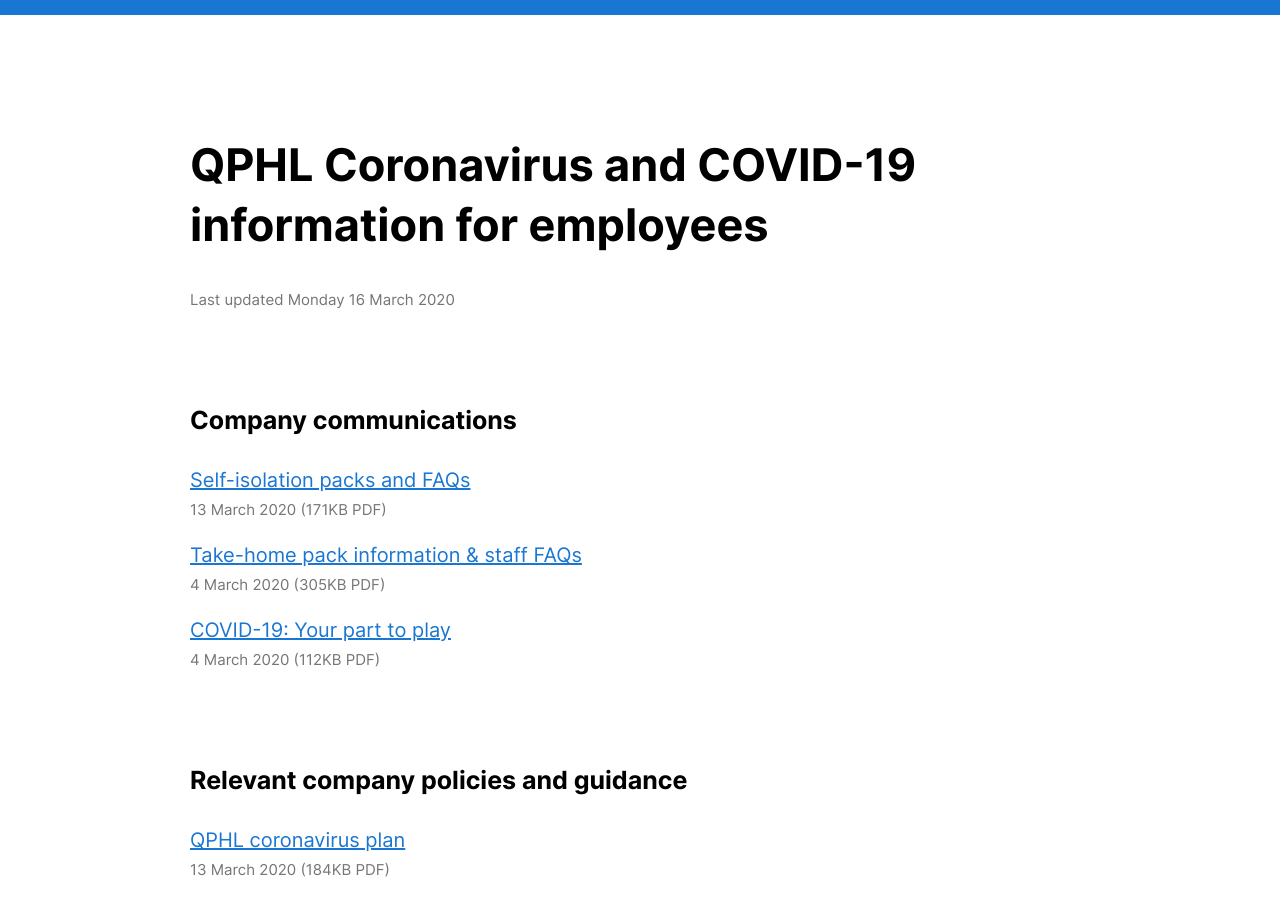
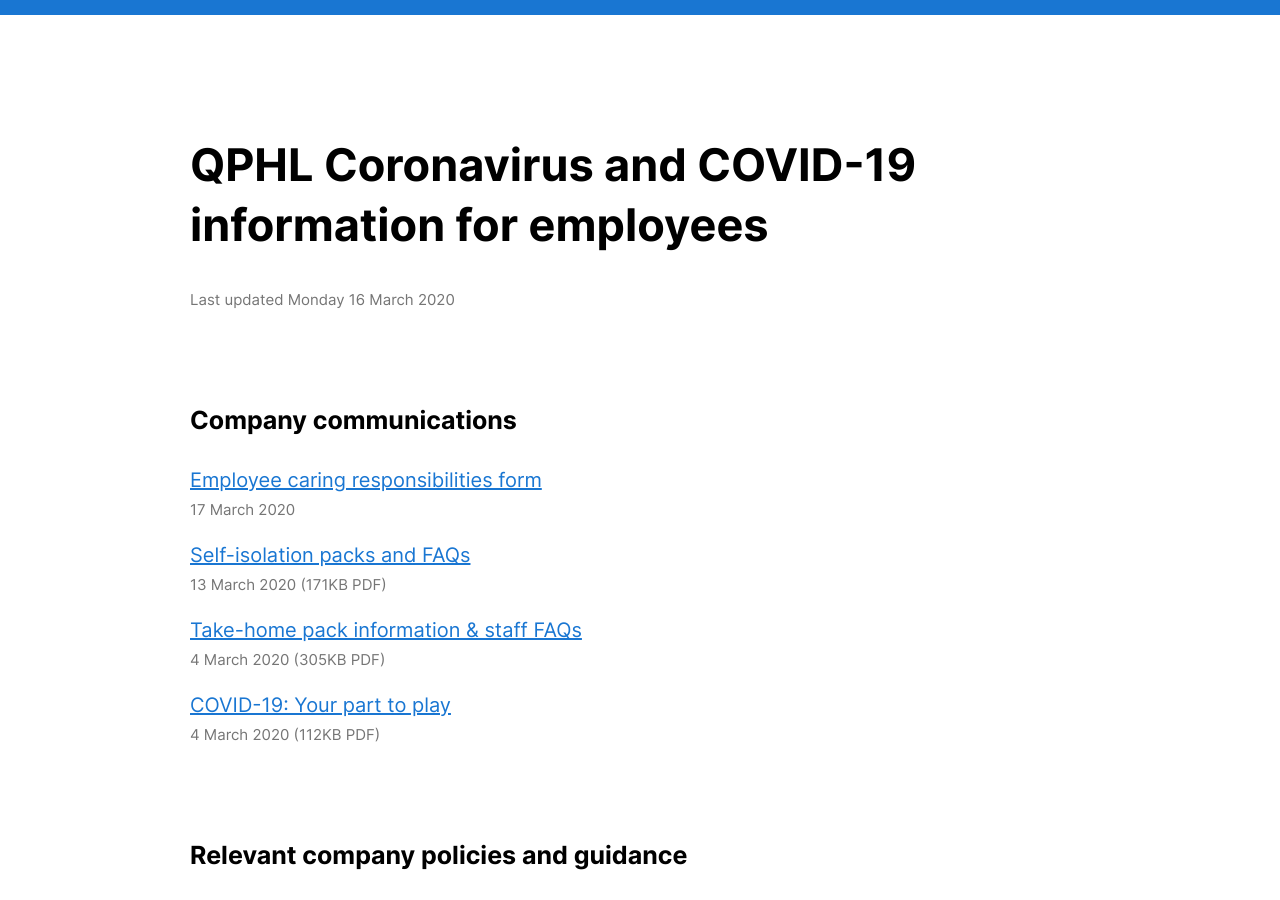
Before and after one commit to cognisant/qphl.co, a Jekyll site: the page built from coronavirus.md, in a window 1280 px wide and 900 px high. Built offline with Jekyll 4.4.1, drawn with Linux system fonts in a browser that asks for light colours.

Commit message:
Adds caring form link

```diff
--- a/coronavirus.md
+++ b/coronavirus.md
@@ -12,6 +12,7 @@
 
 ## Company communications
 
+- [Employee caring responsibilities form](bit.ly/qphlcare) <small>17 March 2020</small>
 - [Self-isolation packs and FAQs](/downloads/self-isolation-packs.pdf) <small>13 March 2020 (171KB PDF)</small>
 - [Take-home pack information & staff FAQs](/downloads/take-home-pack-information.pdf) <small>4 March 2020 (305KB PDF)</small>
 - [COVID-19: Your part to play](/downloads/covid-19-your-part-to-play.pdf) <small>4 March 2020 (112KB PDF)</small>
```
